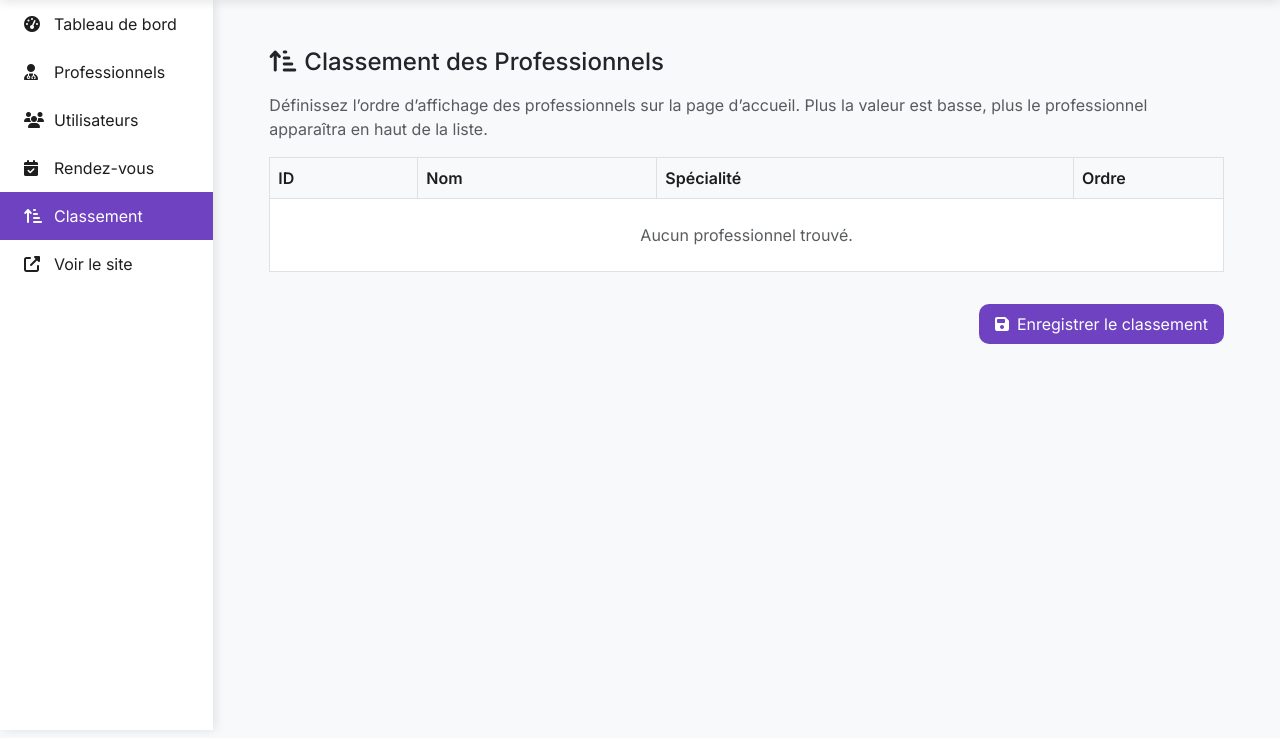
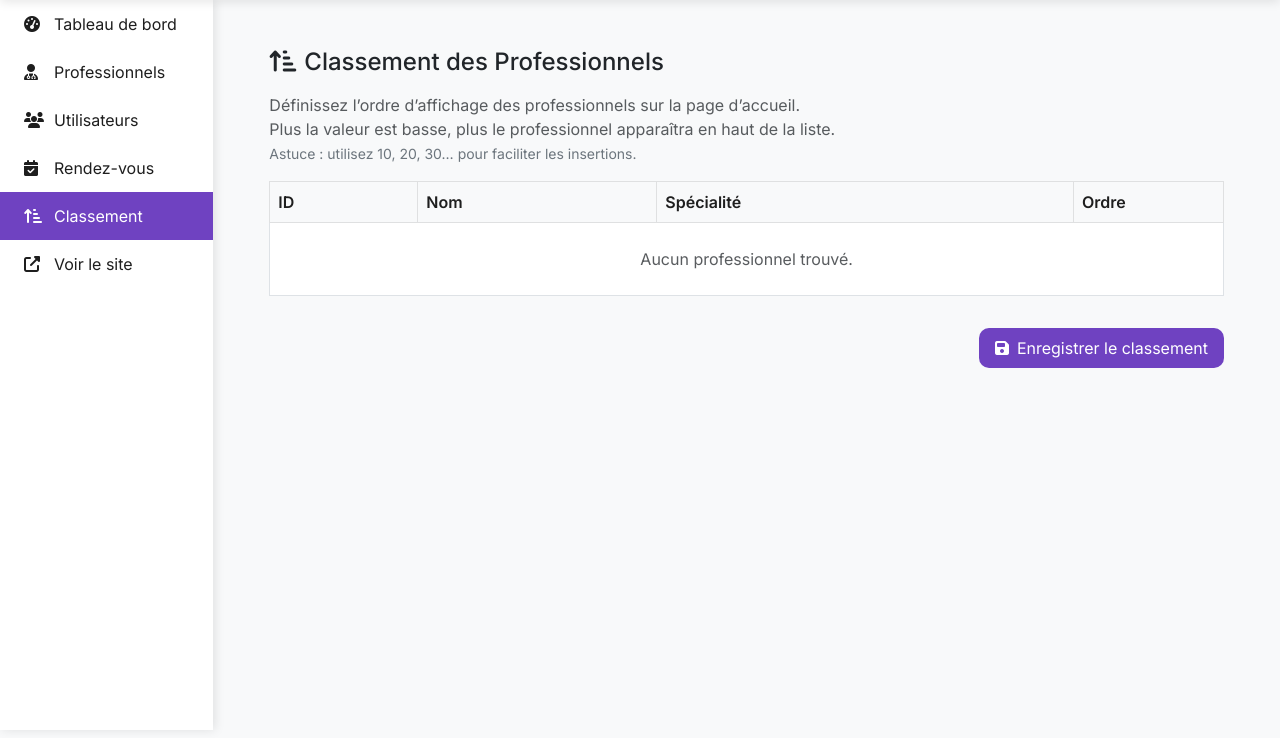
Before and after one commit to asccof/lumia-project-principale, a Flask app: page /admin/professionals/order in a window 1280 px wide. Shown: the part 62-800 px from the top of the page. Run offline with Flask 3, Linux system fonts and the light colour scheme; a user stored in the database is signed in; data that the repository does not hold is empty; some libraries are stand-ins or nearby versions.

Commit message:
Update admin_professional_order.html

```diff
--- a/templates/admin_professional_order.html
+++ b/templates/admin_professional_order.html
@@ -4,7 +4,11 @@
 {% block content %}
 <div class="container-fluid py-3">
   <h1 class="h4 mb-3"><i class="fas fa-sort-amount-up-alt me-2"></i>Classement des Professionnels</h1>
-  <p class="text-muted">Définissez l’ordre d’affichage des professionnels sur la page d’accueil. Plus la valeur est basse, plus le professionnel apparaîtra en haut de la liste.</p>
+  <p class="text-muted">
+    Définissez l’ordre d’affichage des professionnels sur la page d’accueil.
+    <br>Plus la valeur est basse, plus le professionnel apparaîtra en haut de la liste.
+    <br><small class="text-secondary">Astuce : utilisez 10, 20, 30… pour faciliter les insertions.</small>
+  </p>
 
   <form method="post" action="{{ url_for('admin.admin_professional_order') }}">
     <div class="table-responsive">
@@ -24,9 +28,10 @@
             <td class="fw-semibold">{{ p.name }}</td>
             <td>{{ p.specialty or '-' }}</td>
             <td>
-              <input type="number" class="form-control form-control-sm"
+              <input type="number"
+                     class="form-control form-control-sm"
                      name="order_priority_{{ p.id }}"
-                     value="{{ p.order_priority if p.order_priority is not none else 0 }}">
+                     value="{{ orders.get(p.id, 9999) }}">
             </td>
           </tr>
           {% else %}
```
